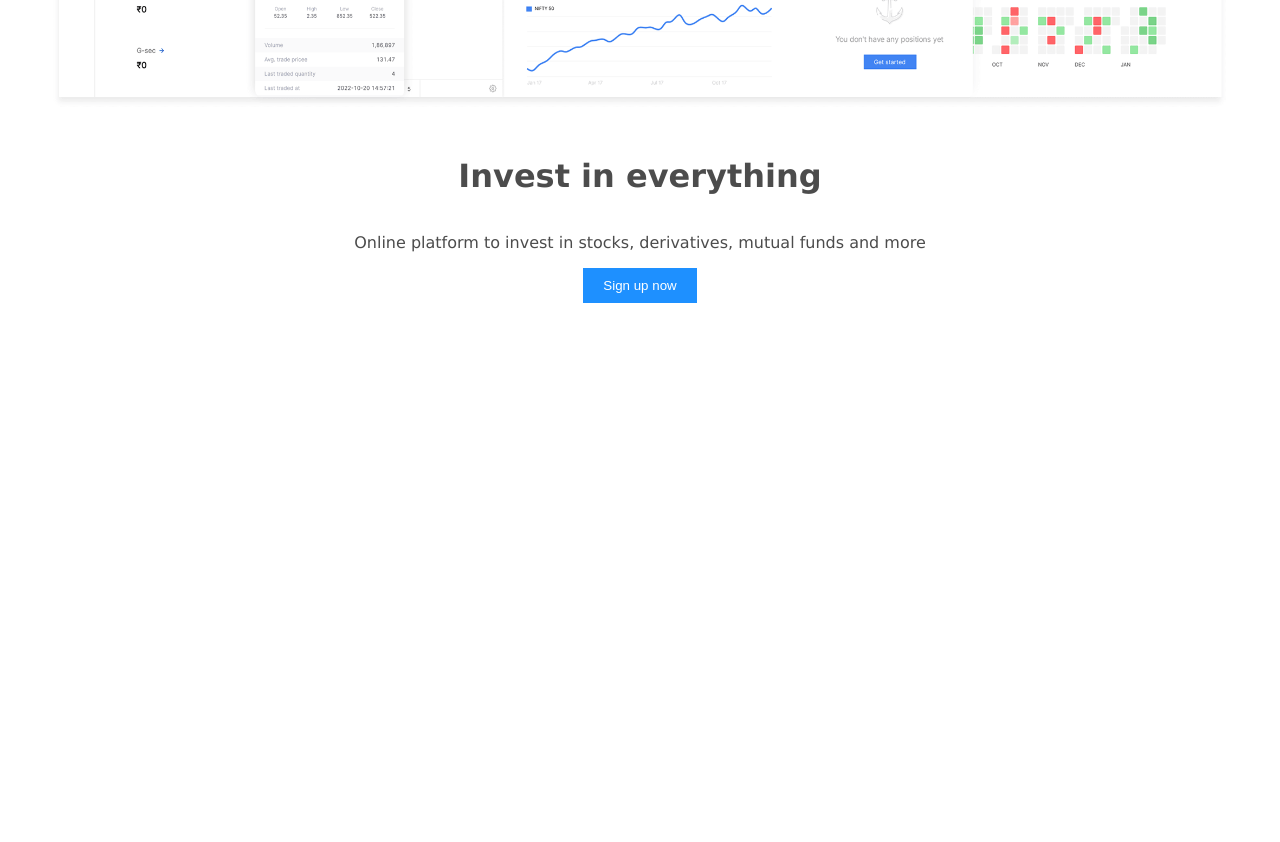
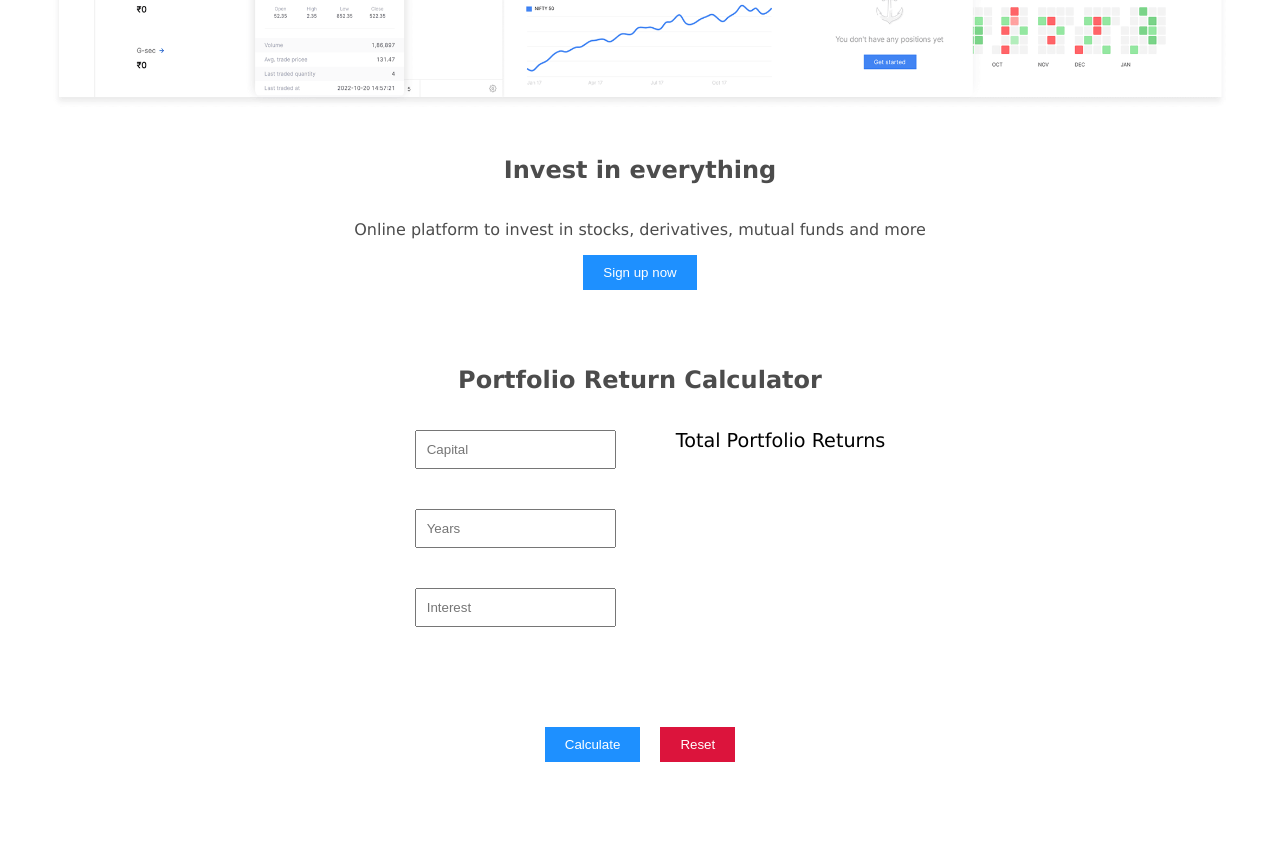
Before and after one commit to anuragbhardwaj13/Assignment1ZerodhaLanding, a plain HTML site: page index.html in a window 1280 px wide. Shown: the part 514-1356 px from the top of the page. Before the commit the page ends 877 px from the top, so only its background shows below. Drawn offline with Linux system fonts and the light colour scheme.

Commit message:
added return calculator

```diff
--- a/index.html
+++ b/index.html
@@ -20,15 +20,44 @@
       </div>
     </header>
     <hr />
-    <div class="center-image">
+    <section class="center-image">
       <img src="assets/landing.png" alt="" srcset="" />
-    </div>
-    <div class="bottom">
+    </section>
+    <section class="bottom">
       <h1>Invest in everything</h1>
       <p>
         Online platform to invest in stocks, derivatives, mutual funds and more
       </p>
       <button class="btn">Sign up now</button>
-    </div>
+    </section>
+    <h1 style="text-align: center;font-weight: 600;font-size: 1.5rem;color: rgb(76, 76, 76);">Portfolio Return Calculator</h1>
+    <section class="return-calculator-section">
+      <div class="calc-top">
+        <div class="input-section">
+          <input
+            type="number"
+            name="capital"
+            id="capital"
+            placeholder="Capital"
+          />
+          <input type="number" name="years" id="years" placeholder="Years" />
+          <input
+            type="number"
+            name="interest"
+            id="interest"
+            placeholder="Interest"
+          />
+        </div>
+        <div class="output-section">
+          <p>Total Portfolio Returns</p>
+          <p id="return"></p>
+        </div>
+      </div>
+      <div class="calc-bottom">
+        <button id="calculate" ">Calculate</button>
+        <button id="reset" ">Reset</button>
+      </div>
+    </section>
+    <script src="script.js"></script>
   </body>
 </html>
--- /dev/null
+++ b/script.js
@@ -0,0 +1,21 @@
+const capital = document.getElementById("capital");
+const years = document.getElementById("years");
+const interest = document.getElementById("interest");
+
+const portfolioReturn =
+  (Number(capital.value) * Number(interest.value) * Number(years.value)) / 100 +
+  Number(capital.value);
+
+document.getElementById("calculate").addEventListener("click", () => {
+  console.log(portfolioReturn);
+  document.getElementById("return").innerText =
+    (Number(capital.value) * Number(interest.value) * Number(years.value)) /
+      100 +
+    Number(capital.value);
+});
+document.getElementById("reset").addEventListener("click", () => {
+  capital.value = "";
+  interest.value = "";
+  years.value = "";
+  document.getElementById("return").innerText = "";
+});
--- a/style.css
+++ b/style.css
@@ -66,3 +66,63 @@ hr {
 .bottom button:hover {
   background-color: rgb(2, 109, 216);
 }
+.return-calculator-section {
+  display: flex;
+  flex-direction: column;
+  align-items: center;
+}
+.calc-top {
+  display: flex;
+  flex-direction: row;
+}
+.input-section {
+  display: flex;
+  flex-direction: column;
+}
+.input-section input {
+  margin: 20px;
+  padding: 10px;
+}
+/* Chrome, Safari, Edge, Opera */
+input::-webkit-outer-spin-button,
+input::-webkit-inner-spin-button {
+  -webkit-appearance: none;
+  margin: 0;
+}
+
+/* Firefox */
+input[type="number"] {
+  -moz-appearance: textfield;
+}
+.output-section {
+  display: flex;
+  flex-direction: column;
+  justify-content: flex-start;
+}
+.output-section p {
+  font-size: 1.2rem;
+  font-weight: 500;
+  padding-left: 40px;
+}
+
+.calc-bottom {
+  display: flex;
+  flex-direction: row;
+  justify-content: space-between;
+  padding: 10px;
+  margin: 60px;
+}
+.calc-bottom button#calculate {
+  background-color: rgb(30, 144, 255);
+  color: white;
+  border: 0;
+  padding: 10px 20px 10px 20px;
+  margin: 10px;
+}
+.calc-bottom button#reset {
+  background-color: rgb(220, 20, 60);
+  color: white;
+  border: 0;
+  padding: 10px 20px 10px 20px;
+  margin: 10px;
+}
```
